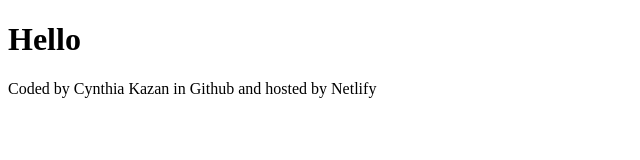
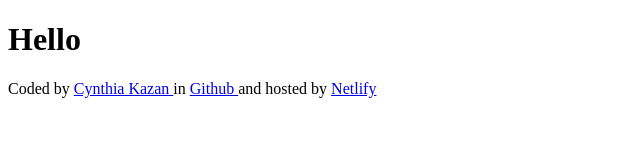
Before and after one commit to fiftyshaddygirl/Vanila-weather-forecast, a plain HTML site: page index.html in a window 1280 px wide. Shown: the whole page, without its empty margins (0-640 px from the left). Drawn offline with Linux system fonts and the light colour scheme.

Commit message:
added footer link

```diff
--- a/index.html
+++ b/index.html
@@ -6,6 +6,22 @@
     <title>Vanilla weather app</title>
   </head>
   <h1>Hello</h1>
-  <footer>Coded by Cynthia Kazan in Github and hosted by Netlify</footer>
+  <footer>
+    Coded by
+    <a href="https://github.com/fiftyshaddygirl" target="_blank">
+      Cynthia Kazan
+    </a>
+    in
+    <a
+      href="https://github.com/fiftyshaddygirl/Vanila-weather-forecast"
+      target="_blank"
+    >
+      Github
+    </a>
+    and hosted by
+    <a href="https://vanilla-weatherforecast.netlify.app/" target="_blank">
+      Netlify</a
+    >
+  </footer>
   <body></body>
 </html>
```
